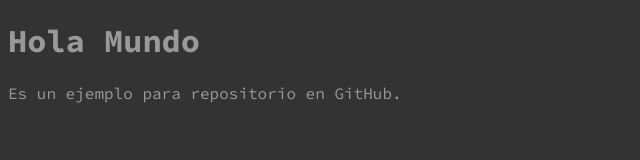
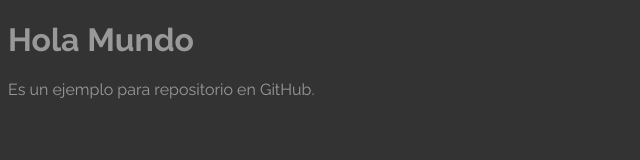
Before and after one commit to framorcor/prueba, a plain HTML site: page index.html in a window 1280 px wide. Shown: the whole page, without its empty margins (0-640 px from the left). Drawn offline with Linux system fonts and the light colour scheme.

Commit message:
Raleway Google Font added

```diff
--- a/css/style.css
+++ b/css/style.css
@@ -1,5 +1,5 @@
 body{
     background-color: #333333;
     color: #999999;
-    font-family: 'Source Code Pro', monospace;
+    font-family: 'Raleway', sans-serif;
 }
--- a/index.html
+++ b/index.html
@@ -6,7 +6,7 @@
     <meta http-equiv="X-UA-Compatible" content="ie=edge">
     <title>Document</title>
     <link rel="stylesheet" href="css/style.css">
-    <link href="https://fonts.googleapis.com/css?family=Source+Code+Pro:300,400,700&display=swap" rel="stylesheet">
+    <link href="https://fonts.googleapis.com/css?family=Raleway:300,400,700&display=swap" rel="stylesheet">
     <script src="js/app.js"></script>
 </head>
 <body>
```
